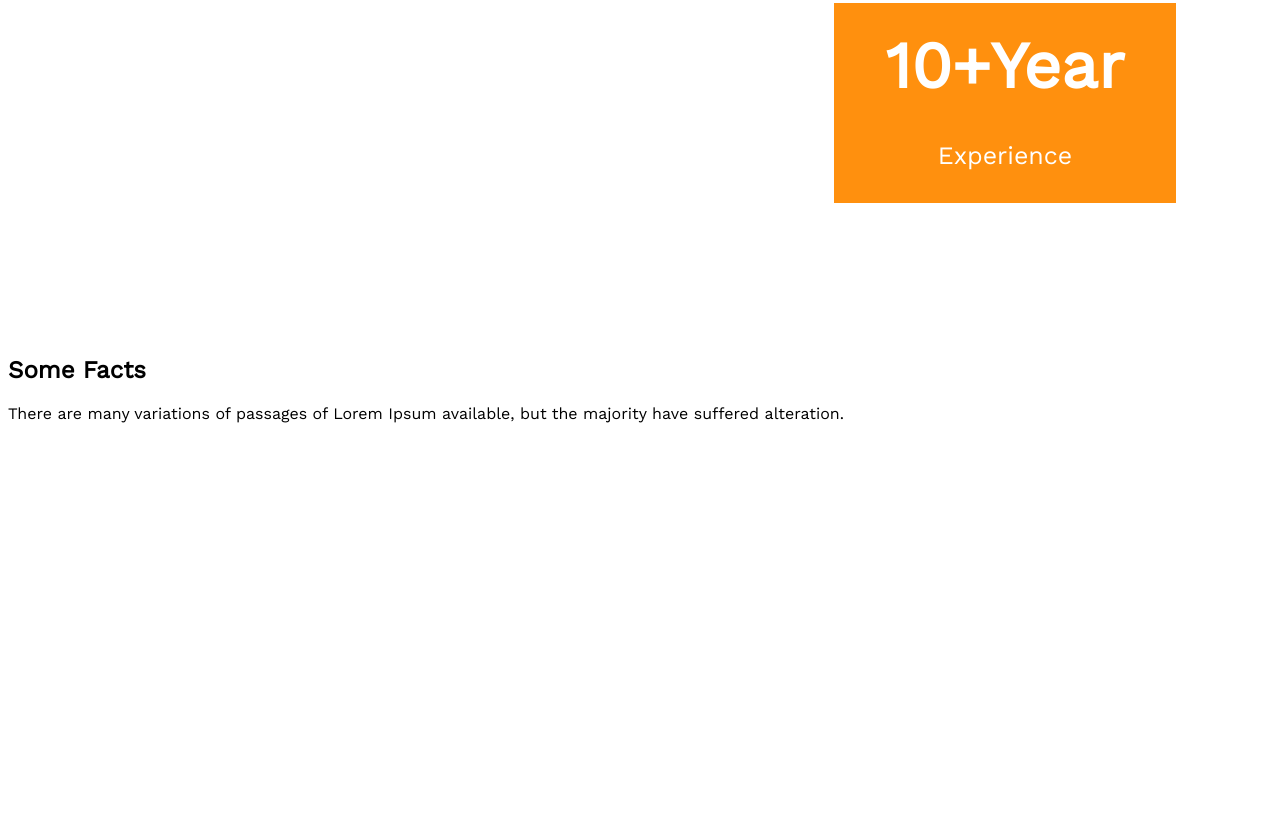
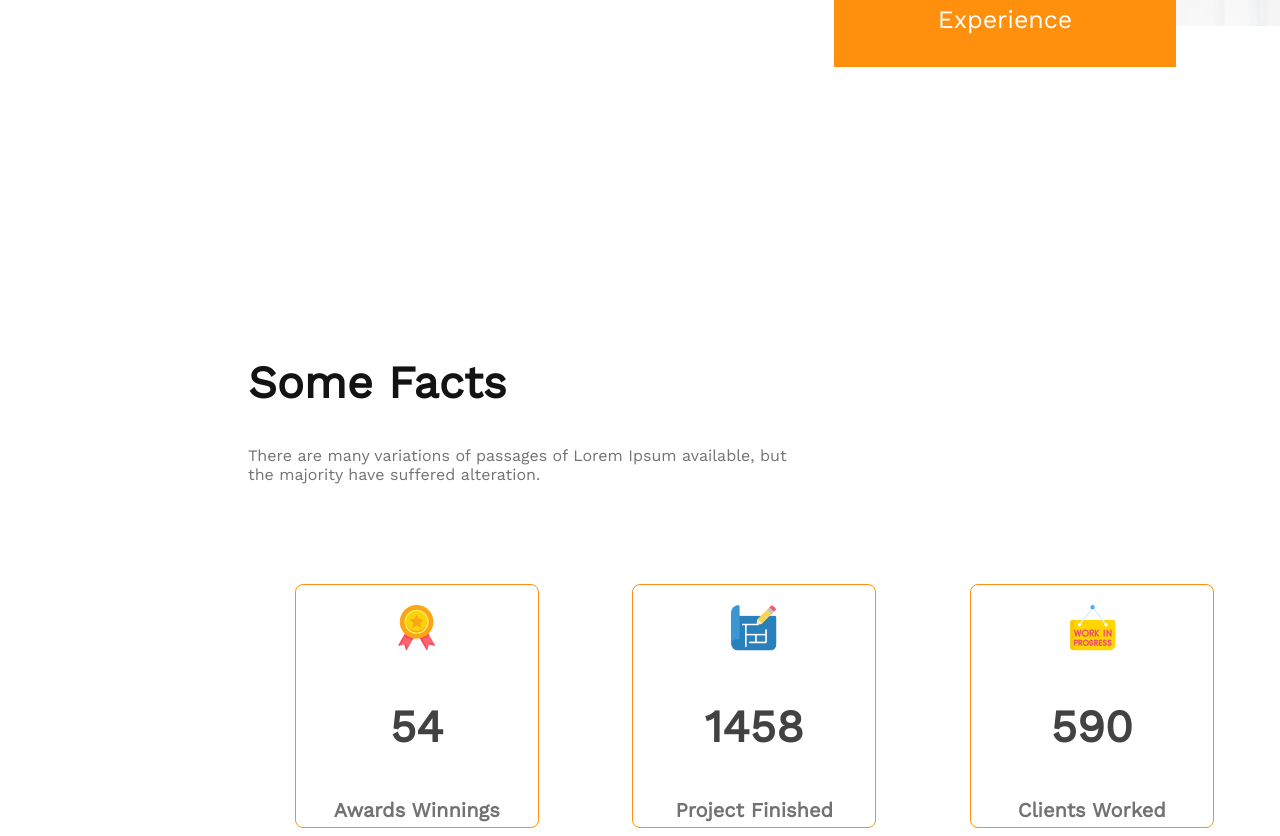
Before and after one commit to simsactive/architects-g3, a plain HTML site: page index.html in a window 1280 px wide. Shown: the part 3412-4248 px from the top of the page. Before the commit the page ends 3851 px from the top, so only its background shows below. Drawn offline with nearby package versions, Linux system fonts and the light colour scheme.

Commit message:
love enjoy n experience section added

```diff
--- a/index.html
+++ b/index.html
@@ -113,9 +113,7 @@
                 </div>
             </div>
             <div class="box-2">
-                <div class="image-title">
-                    <img src="images/architect.png" alt="">
-                </div>
+
                 <div class="box-3-title">
                     <div class="box-3">
                         <h2 class="box-3-sub-title">10+Year <br> <span class="box-3-description">Experience</span> </h2>
@@ -129,10 +127,44 @@
     <!-- Facts and Award Section  -->
 
     <section>
-        <div>
+        <div class="fact-award-section">
+            <div class="fact-section">
+                <h2 class="fact-title">Some Facts</h2>
+                <p class="fact-description">There are many variations of passages of Lorem Ipsum available, but <br> the majority have suffered alteration.</p>
+            </div>
             <div>
-                <h2>Some Facts</h2>
-                <p>There are many variations of passages of Lorem Ipsum available, but the majority have suffered alteration.</p>
+                <div class="award-container">
+                    <div class="box">
+                        <div class="award-sub-container">
+                            <img src="images/icons/ribon.png" alt="">
+                        <h3 class="award-number">54</h3>
+                        <h4 class="award-title">Awards Winnings</h4>
+                        </div>
+                    </div>
+                    <div class="box">
+                        <div class="award-sub-container">
+                            <img src="images/icons/projects.png" alt="">
+                        <h3 class="award-number">1458</h3>
+                        <h4 class="award-title">Project Finished</h4>
+                        </div>
+                    </div>
+                    <div class="box">
+                        <div class="award-sub-container">
+                            <img src="images/icons/customers.png" alt="">
+                        <h3 class="award-number">590</h3>
+                        <h4 class="award-title">Clients Worked</h4>
+                        </div>
+                    </div>
+                    <div class="box">
+                        <div class="award-sub-container">
+                            <img src="images/icons/email.png" alt="">
+                        <h3 class="award-number">22578</h3>
+                        <h4 class="award-title">Email Send</h4>
+                        </div>
+                    </div>
+
+
+                </div>
             </div>
         </div>
     </section>
--- a/styles/style.css
+++ b/styles/style.css
@@ -191,7 +191,7 @@ img{
     width: 800px;
     height: 1059px;
     margin-top: 50px;
-
+    background-image: url(../images/architect.png);
 }
 
 .image-title{
@@ -206,6 +206,7 @@ img{
     background-color: #FF900E;
     width: 342px;
     height: 200px;
+    margin-top: 900px;
 }
 
 .box-3-sub-title{
@@ -228,3 +229,53 @@ img{
 /* ------------------------
    Facts and Award Section
 ---------------------------*/
+
+
+
+.fact-section{
+    margin-left: 240px;
+    margin-bottom: 100px;
+}
+
+.fact-title{
+    font-weight: 700;
+    font-size: 45px;
+    color: #131313;
+}
+
+.fact-description{
+    font-weight: 400;
+    font-size: 16px;
+    color: #727272;
+}
+
+.award-container .box{
+    border: 1px solid #FF900E;
+    border-radius: 8px;
+    width: 241.83px;
+    height: 241.83px;
+}
+
+.award-container{
+    width: 1350px;
+    margin-left: 240px;
+    display: flex;
+    justify-content: space-around;
+    text-align: center;
+}
+
+.award-sub-container{
+    margin-top: 20px;
+}
+
+.award-number{
+    font-weight: 600;
+    font-size: 45px;
+    color: #424242;
+
+}
+.award-title{
+    font-weight: 600;
+    font-size: 20px;
+    color: #727272;
+}
```
